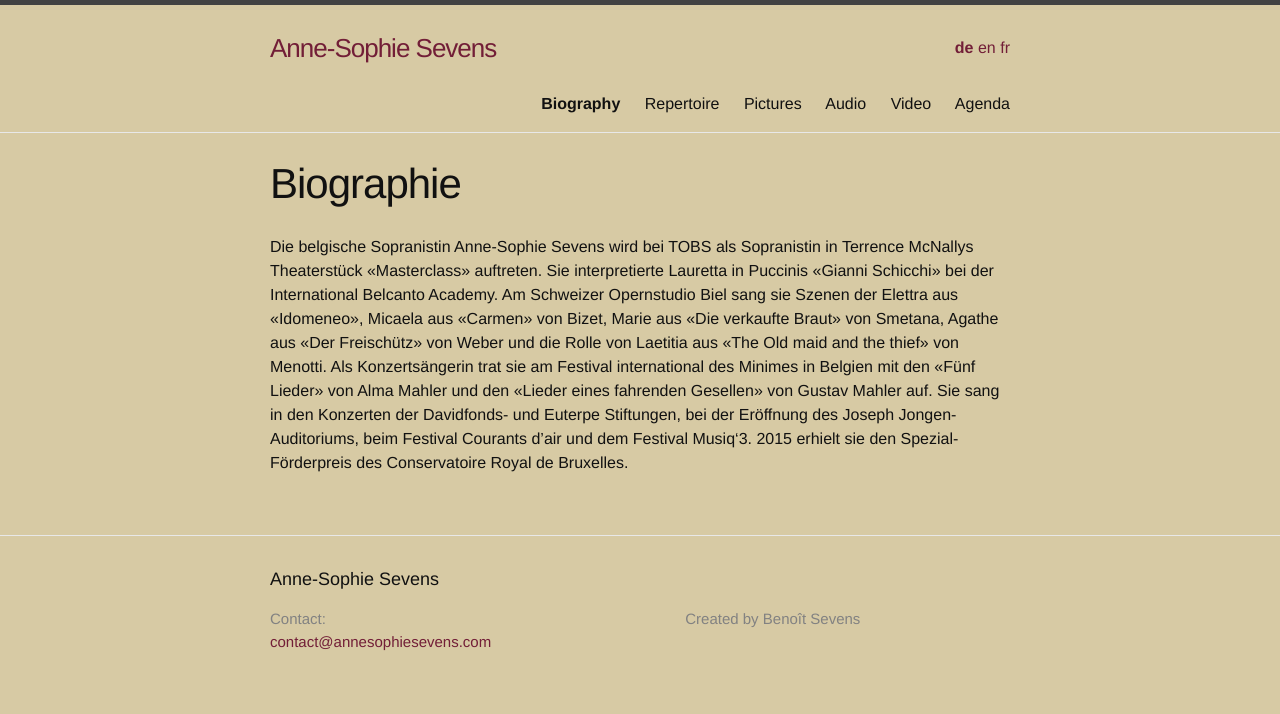
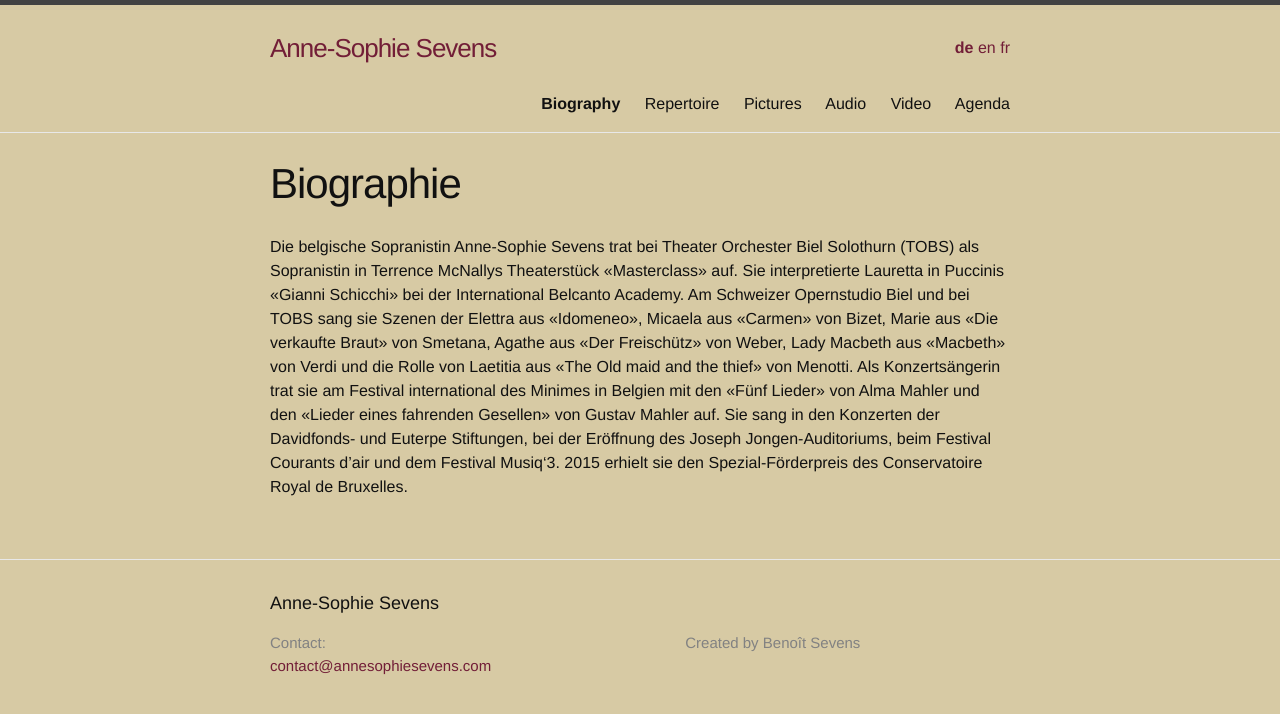
Before and after one commit to annesophie-sevens/annesophie-sevens.github.io, a Jekyll site: the page built from biography-de.md, in a window 1280 px wide. Shown: the top 714 px of the page. Built offline with Jekyll 4.4.1, drawn with Linux system fonts in a browser that asks for light colours.

Commit message:
Create biography-de.md

```diff
--- a/biography-de.md
+++ b/biography-de.md
@@ -8,4 +8,4 @@
 ---
 
 
-Die belgische Sopranistin Anne-Sophie Sevens wird bei TOBS als Sopranistin in Terrence McNallys Theaterstück «Masterclass» auftreten. Sie interpretierte Lauretta in Puccinis «Gianni Schicchi» bei der International Belcanto Academy. Am Schweizer Opernstudio Biel sang sie Szenen der Elettra aus «Idomeneo», Micaela aus «Carmen» von Bizet, Marie aus «Die verkaufte Braut» von Smetana, Agathe aus «Der Freischütz» von Weber und die Rolle von Laetitia aus «The Old maid and the thief» von Menotti. Als Konzertsängerin trat sie am Festival international des Minimes in Belgien mit den «Fünf Lieder» von Alma Mahler und den «Lieder eines fahrenden Gesellen» von Gustav Mahler auf. Sie sang in den Konzerten der Davidfonds- und Euterpe Stiftungen, bei der Eröffnung des Joseph Jongen-Auditoriums, beim Festival Courants d’air und dem Festival Musiq‘3. 2015 erhielt sie den Spezial-Förderpreis des Conservatoire Royal de Bruxelles.
+Die belgische Sopranistin Anne-Sophie Sevens trat bei Theater Orchester Biel Solothurn (TOBS) als Sopranistin in Terrence McNallys Theaterstück «Masterclass» auf. Sie interpretierte Lauretta in Puccinis «Gianni Schicchi» bei der International Belcanto Academy. Am Schweizer Opernstudio Biel und bei TOBS sang sie Szenen der Elettra aus «Idomeneo», Micaela aus «Carmen» von Bizet, Marie aus «Die verkaufte Braut» von Smetana, Agathe aus «Der Freischütz» von Weber, Lady Macbeth aus «Macbeth» von Verdi und die Rolle von Laetitia aus «The Old maid and the thief» von Menotti. Als Konzertsängerin trat sie am Festival international des Minimes in Belgien mit den «Fünf Lieder» von Alma Mahler und den «Lieder eines fahrenden Gesellen» von Gustav Mahler auf. Sie sang in den Konzerten der Davidfonds- und Euterpe Stiftungen, bei der Eröffnung des Joseph Jongen-Auditoriums, beim Festival Courants d’air und dem Festival Musiq‘3. 2015 erhielt sie den Spezial-Förderpreis des Conservatoire Royal de Bruxelles.
```
